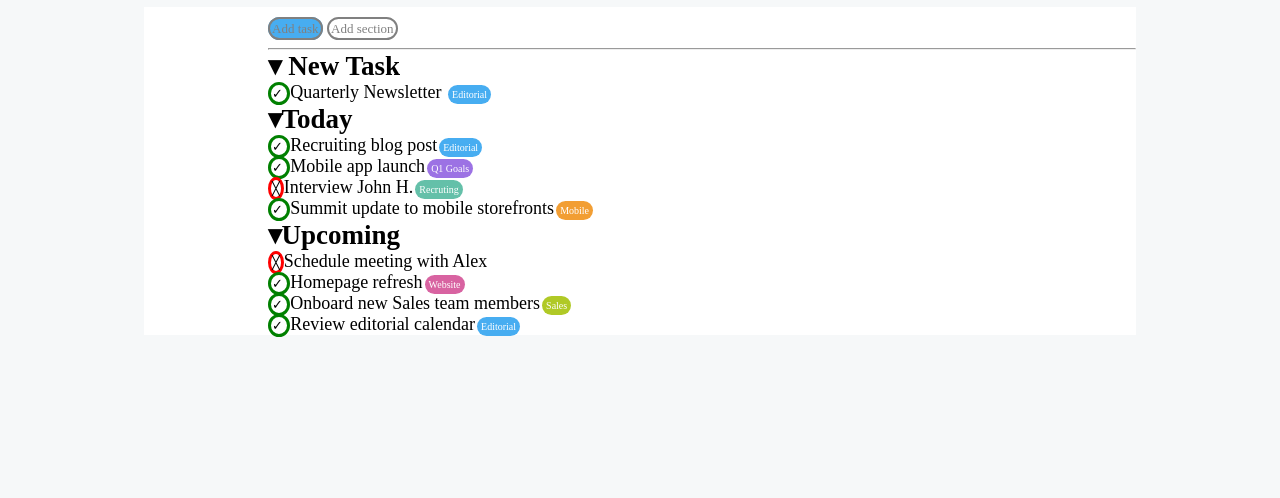
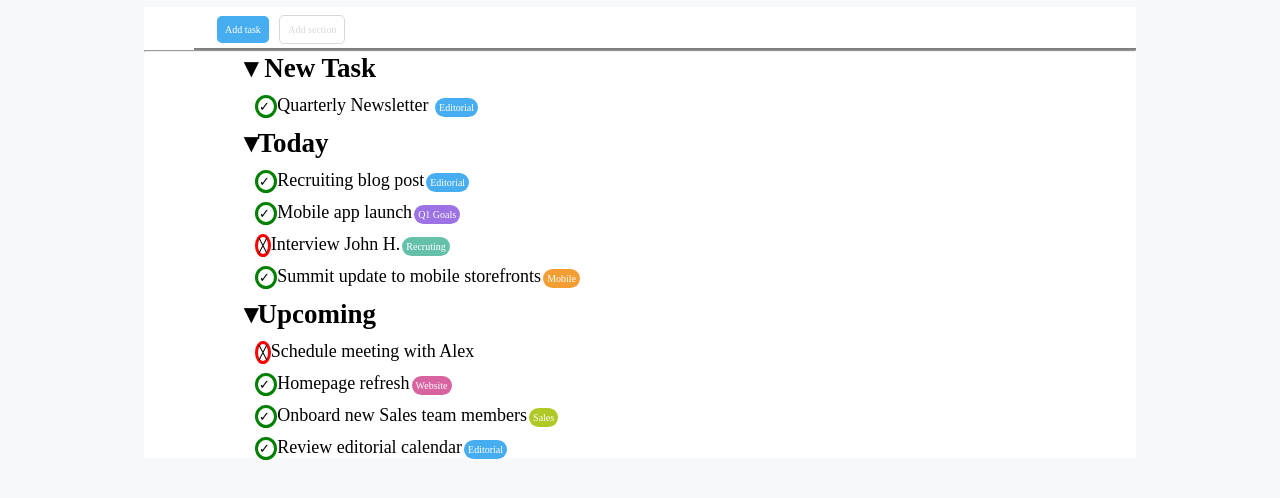
Before and after one commit to chiara1911/html-css-toboolist, a plain HTML site: page index.html in a window 1280 px wide. Shown: the part 58-556 px from the top of the page. Drawn offline with Linux system fonts and the light colour scheme.

Commit message:
some css

```diff
--- a/index.html
+++ b/index.html
@@ -20,10 +20,11 @@
         <div>
             <div class="add2">
                 <span class="bg-blue">Add task</span>
-                <span>Add section</span>
+                <span id="section">Add section</span>
             </div>
             <hr>
-            <div>
+
+            <div class="lista">
                 <h2>&#9662; New Task</h2>
                 <ul>
                     <li><span class="vero"> &#10003; </span>Quarterly Newsletter <span
--- a/style.css
+++ b/style.css
@@ -39,28 +39,45 @@ header span{
  main{
     margin: 10px 10%;
     background-color: white;
-    padding-left: 10%;
- }
- .add2{
-    /* margin-left: 50px;  */
-    padding: 10px 0px;
-
+    /* padding-left: 10%; */
  }
 
+ .add2{
+    margin-left: 50px;
+    padding: 10px 20px;
+    border-bottom:solid 2px grey;
+ }
+
+.section{
+    border: solid ;
+}
  .add2 span{
-    border:solid 2px grey;
-    border-radius: 24px;
-    font-size: small;
-    color: grey;
-    padding: 2px;
-    margin-top: 20px;
+
+   border: 2px #D5D9DD;
+    border-radius: 5px ;
+    padding: 8px;
+    font-size: 10px;
+    margin: 2px 3px 2px;
  }
-/* div span{
-    border: solid;
-    border-radius: 10%;
-} */
- ul{
+ .add2, bg-blue{
+    color: white;
+}
+#section{
+    color:#D5D9DD;
+    border: solid #D5D9DD 1px;
+}
+
+
+
+.lista {
+  padding-left: 100px;
+}
+
+ul{
     list-style: none;
+ }
+ li{
+    margin: 11px;
  }
  .vero{
     border: solid green;
@@ -91,10 +108,12 @@ header span{
 
 .bg-blue{
     background-color: #47ADF1;
+    color: white;
 }
 
 .bg-body{
     background-color: #F6F8F9;
+
 }
 
 .bg-violet{
```
